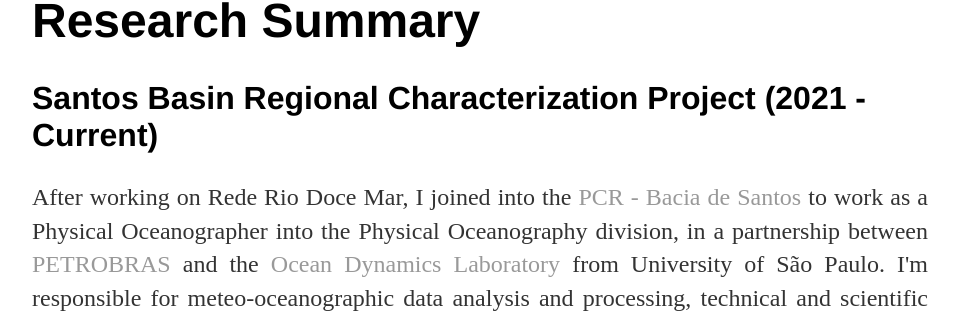
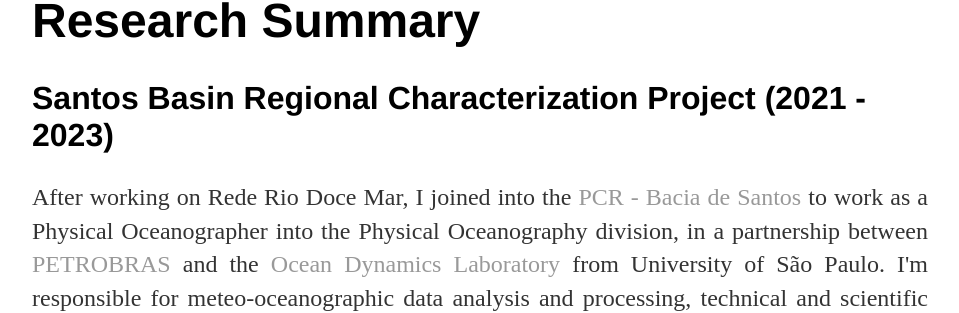
Before and after one commit to joaopedroamorim/joaopedroamorim.github.io, a Jekyll site: the page built from research/index.html, in a window 1280 px wide and 900 px high. Shown: the part 391-704 px from the top of the window, without its empty margins (160-1119 px from the left). Built offline with Jekyll 4.4.1, drawn with Linux system fonts in a browser that asks for light colours.

Commit message:
Update index.html

```diff
--- a/research/index.html
+++ b/research/index.html
@@ -6,14 +6,14 @@
 	<h1>{{ page.title }}</h1>
 
 	<div class = "blurb">
-		<h2> Santos Basin Regional Characterization Project (2021 - Current) </h2>
+		<h2> Santos Basin Regional Characterization Project (2021 - 2023) </h2>
 		<p align = "justify"> After working on Rede Rio Doce Mar, I joined into the <a href = "https://comunicabaciadesantos.petrobras.com.br/programa-ambiental/projeto-de-caracterizacao-regional-da-bacia-de-santos-pcr-bs.html">PCR - Bacia de Santos</a> to work as a Physical Oceanographer into the
 			Physical Oceanography division, in a partnership between <a href = "https://petrobras.com.br/pt/">PETROBRAS</a> and the <a href = "https://sites.google.com/view/la-do?fbclid=PAAabA6tYgHAfAtstWZevidXvefdWyI_NiNTDhkT2125TdjglJ5jmiRP38N48">Ocean Dynamics Laboratory</a> from University of São Paulo. I'm responsible
 			for meteo-oceanographic data analysis and processing, technical and scientific reports writting and also generate knowledge about the ocean circulation on the continental slope and deep waters at the South Brazil Bight.
 		</p>
 	</div><!--/.blurb -->
 
-	<img src="https://comunicabaciadesantos.petrobras.com.br/sites/default/files/Mapa_AGBS.jpg" alt="PCRBSexample" width="350" height="350">
+	<img src="https://comunicabaciadesantos.petrobras.com.br/documents/d/comunica-bacia-de-santos/mapa_agbs?download=true" alt="PCRBSexample" width="350" height="350">
 
 	<div class = "blurb">
 		<h2> Rede Rio Doce Mar (2020 - 2021) </h2>
```
